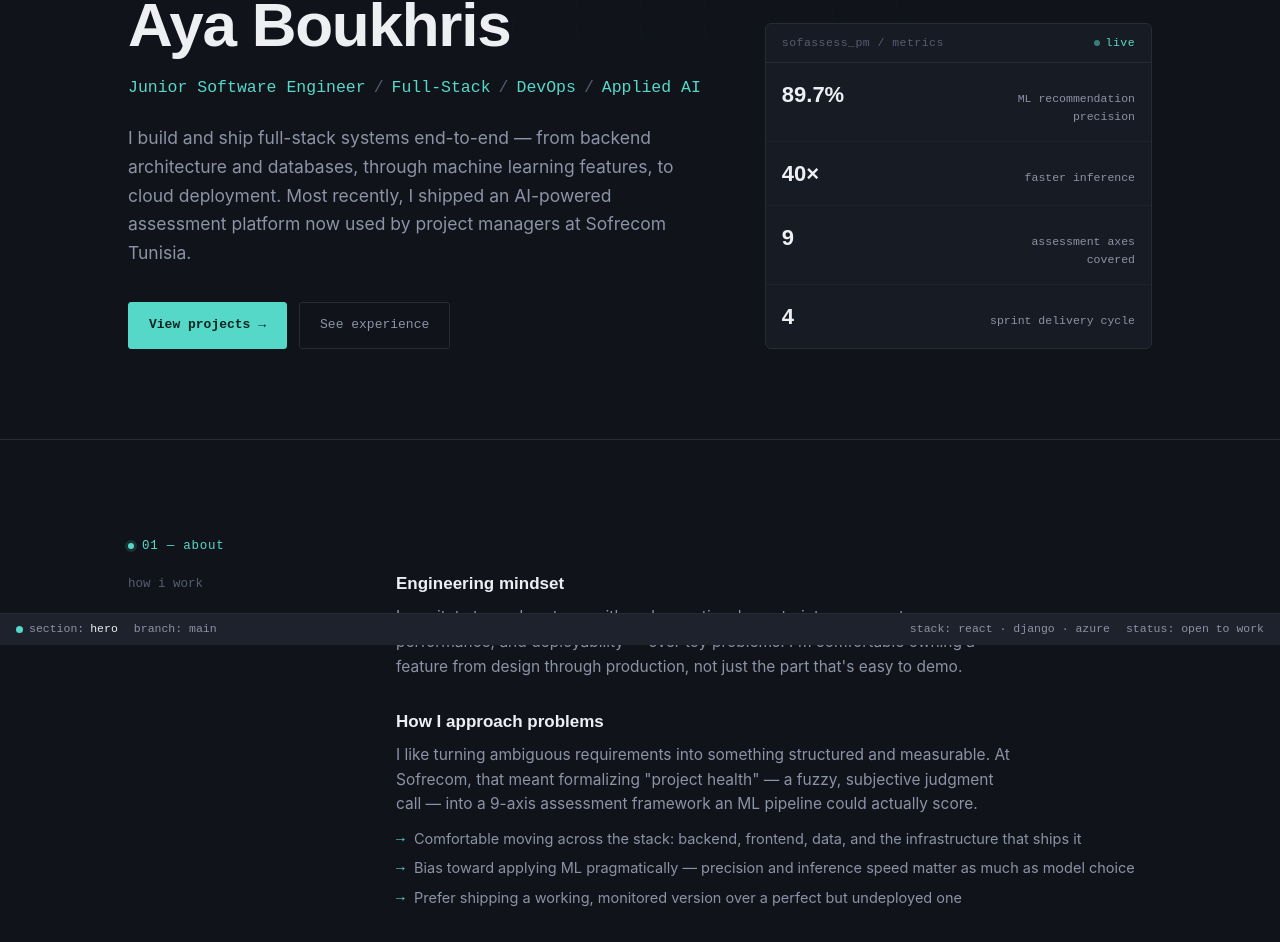
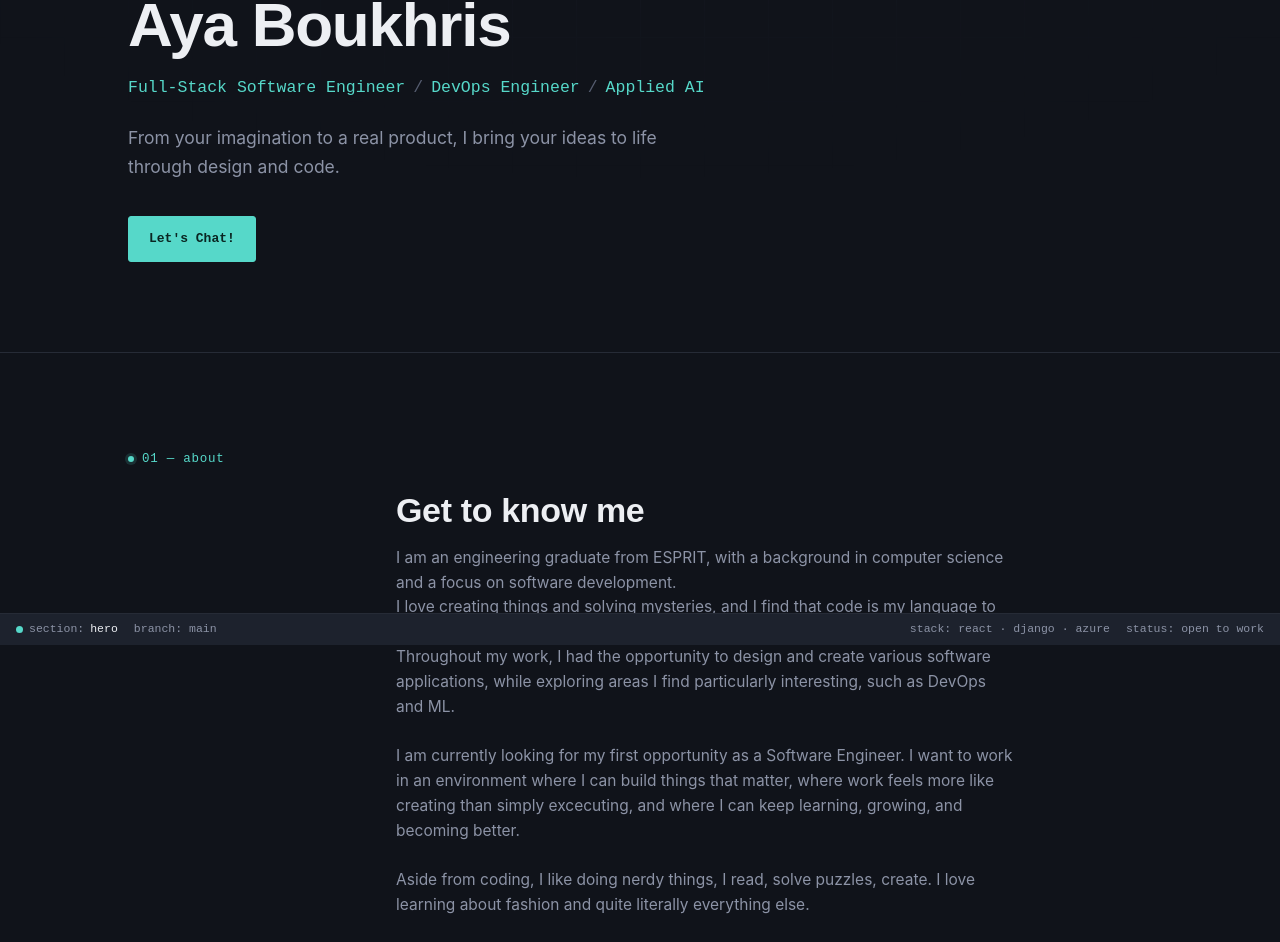
Before and after one commit to Aya-Bs/Portfolio, a React app: page / in a window 1280 px wide. Shown: the part 155-1097 px from the top of the page. Built offline with nearby package versions, Linux system fonts and the light colour scheme; the HTML template or start-up script is replaced by a standard one.

Commit message:
updated about section

```diff
--- a/src/components/About.jsx
+++ b/src/components/About.jsx
@@ -8,40 +8,29 @@ export default function About() {
       <div className="wrap">
         <div className="eyebrow">01 — about</div>
         <div className="about-grid">
-          <div className="about-label">how i work</div>
+          <div className="about-label"></div>
 
           <div className="about-blocks reveal" ref={blocksRef}>
             <div className="about-block">
-              <h3>Engineering mindset</h3>
+              <h2 className='section-title'>Get to know me </h2>
               <p>
-                I gravitate toward systems with real operational constraints — correctness,
-                performance, and deployability — over toy problems. I'm comfortable owning a
-                feature from design through production, not just the part that's easy to demo.
+                I am an engineering graduate from ESPRIT, with a background in computer science and a focus on software development.
+                <br />
+
+                I love creating things and solving mysteries, and I find that code is my language to do that.
+                <br />
+                Throughout my work, I had the opportunity to design and create various software applications, while exploring areas I find particularly interesting, such as DevOps and ML.
+                <br />
+                <br />
+                I am currently looking for my first opportunity as a Software Engineer. I want to work in an environment where I can build things that matter, where work feels more like creating than simply excecuting, and where I can keep learning, growing, and becoming better.
+                <br />
+                <br />
+                Aside from coding, I like doing nerdy things, I read, solve puzzles, create. I love learning about fashion and quite literally everything else.
               </p>
+
             </div>
 
-            <div className="about-block">
-              <h3>How I approach problems</h3>
-              <p>
-                I like turning ambiguous requirements into something structured and measurable.
-                At Sofrecom, that meant formalizing "project health" — a fuzzy, subjective
-                judgment call — into a 9-axis assessment framework an ML pipeline could actually
-                score.
-              </p>
-              <ul>
-                <li>
-                  Comfortable moving across the stack: backend, frontend, data, and the
-                  infrastructure that ships it
-                </li>
-                <li>
-                  Bias toward applying ML pragmatically — precision and inference speed matter
-                  as much as model choice
-                </li>
-                <li>
-                  Prefer shipping a working, monitored version over a perfect but undeployed one
-                </li>
-              </ul>
-            </div>
+
 
             <div className="about-block">
               <h3>Ownership</h3>
--- a/src/components/Hero.jsx
+++ b/src/components/Hero.jsx
@@ -1,11 +1,5 @@
 import { useReveal } from '../hooks/useReveal'
 
-const STATS = [
-  { num: '89.7%', label: 'ML recommendation precision' },
-  { num: '40×', label: 'faster inference' },
-  { num: '9', label: 'assessment axes covered' },
-  { num: '4', label: 'sprint delivery cycle' },
-]
 
 export default function Hero() {
   const panelRef = useReveal()
@@ -16,37 +10,20 @@ export default function Hero() {
         <div>
           <h1>Aya Boukhris</h1>
           <div className="role-line">
-            Junior Software Engineer<span className="sep">/</span>Full-Stack
-            <span className="sep">/</span>DevOps<span className="sep">/</span>Applied AI
+            Full-Stack Software Engineer<span className="sep">/</span>DevOps Engineer<span className="sep">/</span>Applied AI
           </div>
           <p className="pitch">
-            I build and ship full-stack systems end-to-end — from backend architecture and
-            databases, through machine learning features, to cloud deployment. Most recently, I
-            shipped an AI-powered assessment platform now used by project managers at Sofrecom
-            Tunisia.
+            From your imagination to a real product, I bring your ideas to life through design and code.
           </p>
           <div className="cta-row">
             <a href="#projects" className="btn btn-solid">
-              View projects →
+              Let's Chat!
             </a>
-            <a href="#experience" className="btn">
-              See experience
-            </a>
+
           </div>
         </div>
 
-        <div className="stat-panel reveal" ref={panelRef}>
-          <div className="stat-panel-head">
-            <span>sofassess_pm / metrics</span>
-            <span className="live">live</span>
-          </div>
-          {STATS.map((stat) => (
-            <div className="stat" key={stat.label}>
-              <span className="num">{stat.num}</span>
-              <span className="label">{stat.label}</span>
-            </div>
-          ))}
-        </div>
+
       </div>
     </section>
   )
```
